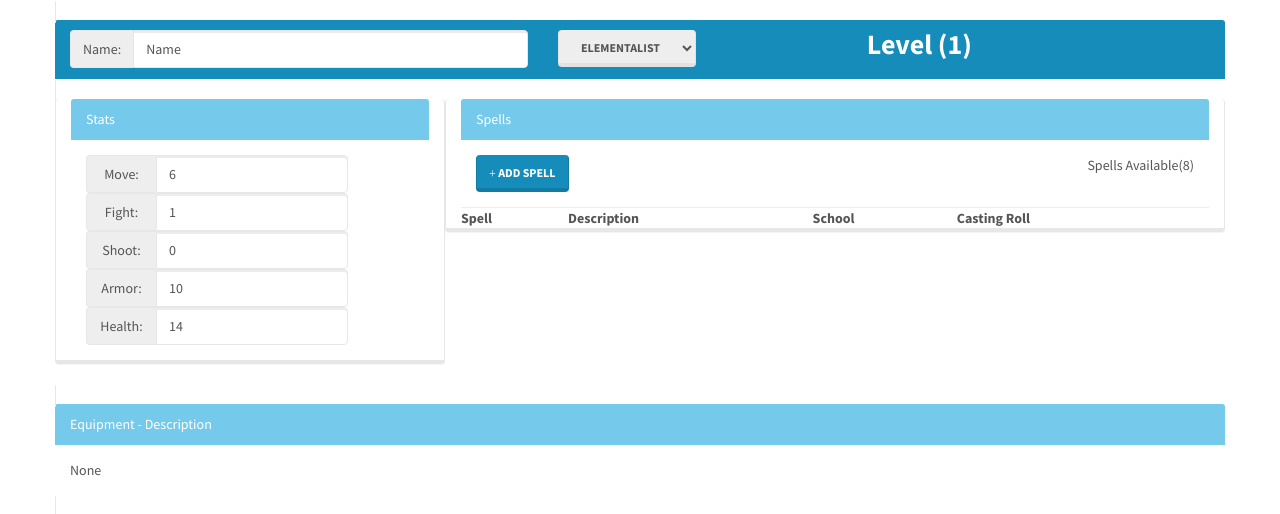
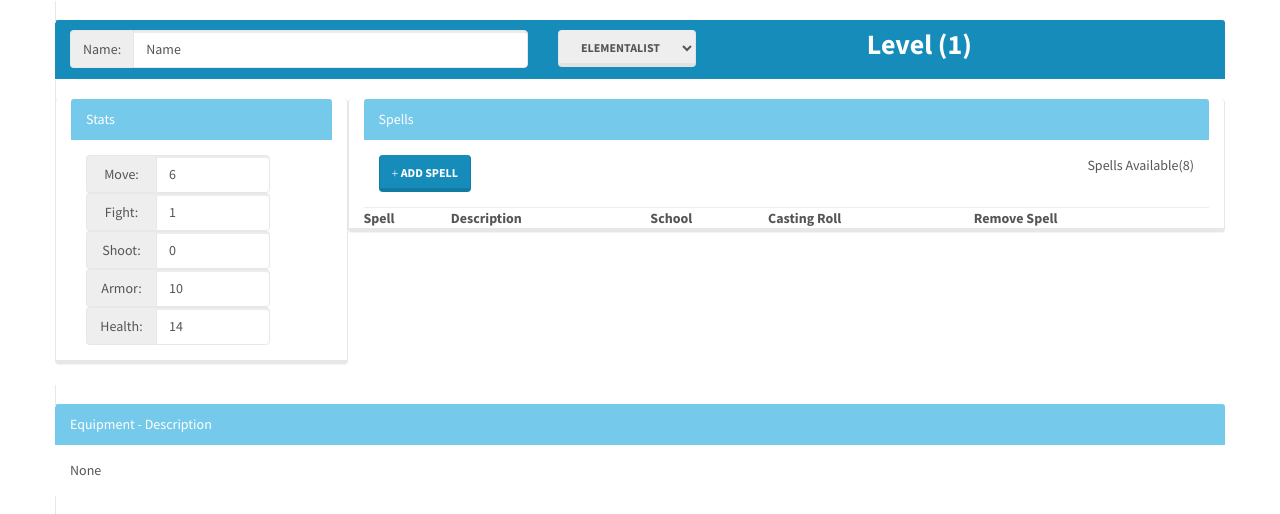
Before and after one commit to ChargerIIC/Frostgrave-WarRoster, an Angular app: page / in a window 1280 px wide. Shown: the top 514 px of the page. Built offline with nearby package versions, Linux system fonts and the light colour scheme; a web font is replaced by a local one.

Commit message:
Addition of Remove Button to UI
Addition of Remove Button to UI

```diff
--- a/src/app/app.component.html
+++ b/src/app/app.component.html
@@ -1,6 +1,6 @@
 <div class="container">
   <div class="row"><app-wizard-summary-panel [userMage]="this.wizard" class="panel panel-primary"></app-wizard-summary-panel></div>
-  <div class="row"><app-wizard-stats-panel [userMage]="this.wizard" class="col-lg-4 col-md-4 col-xs-4 panel panel-info"></app-wizard-stats-panel><app-wizard-spells-panel [userMage]="this.wizard" class="col-lg-8 col-md-8 col-xs-8 panel panel-info"></app-wizard-spells-panel></div>
+  <div class="row"><app-wizard-stats-panel [userMage]="this.wizard" class="col-lg-3 col-md-3 col-xs-3 panel panel-info"></app-wizard-stats-panel><app-wizard-spells-panel [userMage]="this.wizard" class="col-lg-9 col-md-9 col-xs-9 panel panel-info"></app-wizard-spells-panel></div>
   <div class="row"><app-wizard-equipment-panel [userMage]="this.wizard" class="panel panel-info"></app-wizard-equipment-panel></div>
   <div class="modal fade" id="spellModal" tabindex="-1" role="dialog" aria-labelledby="myModalLabel"><app-spell-dialog-modal [userMage]="this.wizard"></app-spell-dialog-modal></div>
 </div>
--- a/src/app/wizard-spells-panel/wizard-spells-panel.component.html
+++ b/src/app/wizard-spells-panel/wizard-spells-panel.component.html
@@ -1,6 +1,6 @@
 <div class="panel-heading">Spells</div>
 <div class="panel-body"><button class="btn btn-primary" data-toggle="modal" data-target="#spellModal"><span class="glyphicon glyphicon-plus"></span> Add Spell</button> <span class="pull-right">Spells Available({{userMage.openSpellSlots}})</span></div>
 <table class="table table-hover table-bordered">
-  <th>Spell</th><th>Description</th><th>School</th><th>Casting Roll</th>
-  <tr *ngFor="let spell of userMage.spells"><td>{{spell.name}}</td><td>{{spell.description}}</td><td>{{spell.school}}</td><td>{{spell.castingNumber}}</td></tr>
+  <th>Spell</th><th>Description</th><th>School</th><th>Casting Roll</th><th>Remove Spell</th>
+  <tr *ngFor="let spell of userMage.spells"><td>{{spell.name}}</td><td>{{spell.description}}</td><td>{{spell.school}}</td><td>{{spell.castingNumber}}</td><td><button type="button" class="btn btn-primary" (click)="removeSpell(spell)"><span class="glyphicon glyphicon-minus"></span></button></td></tr>
 </table>
```
